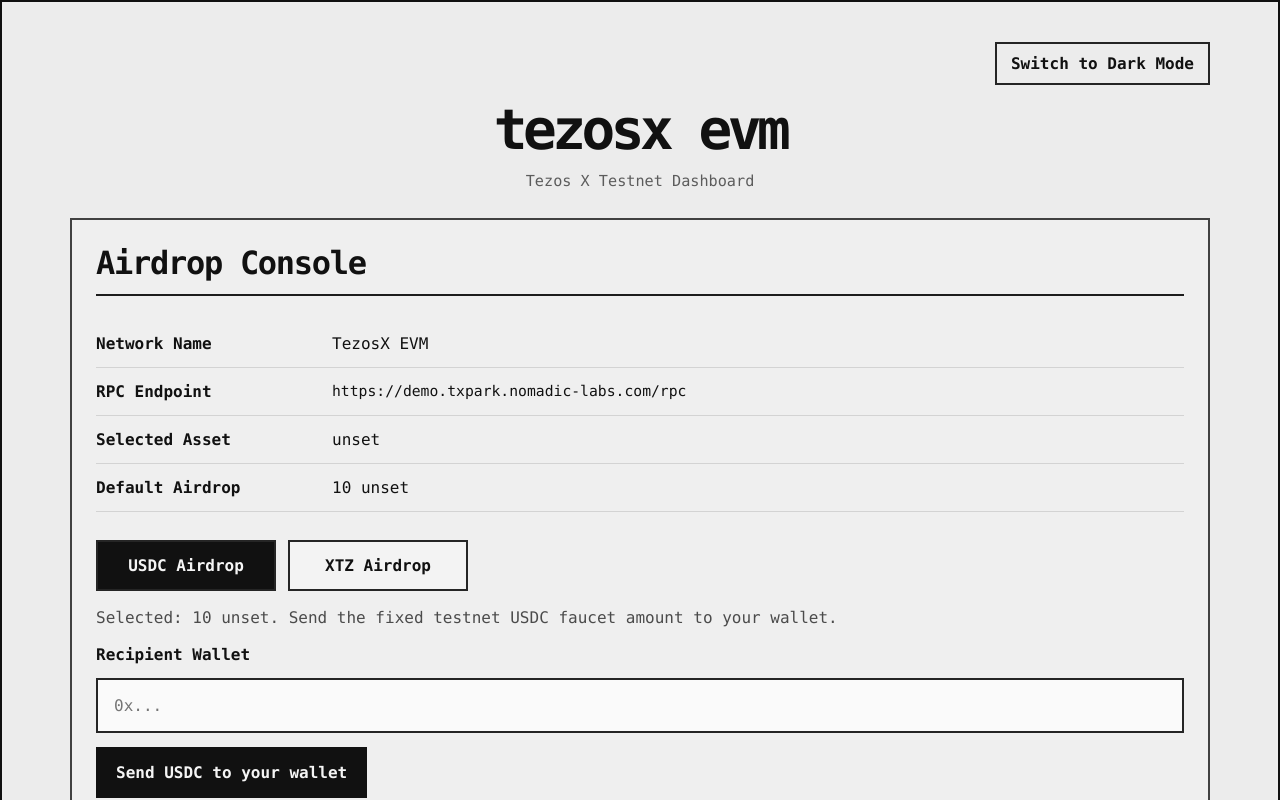
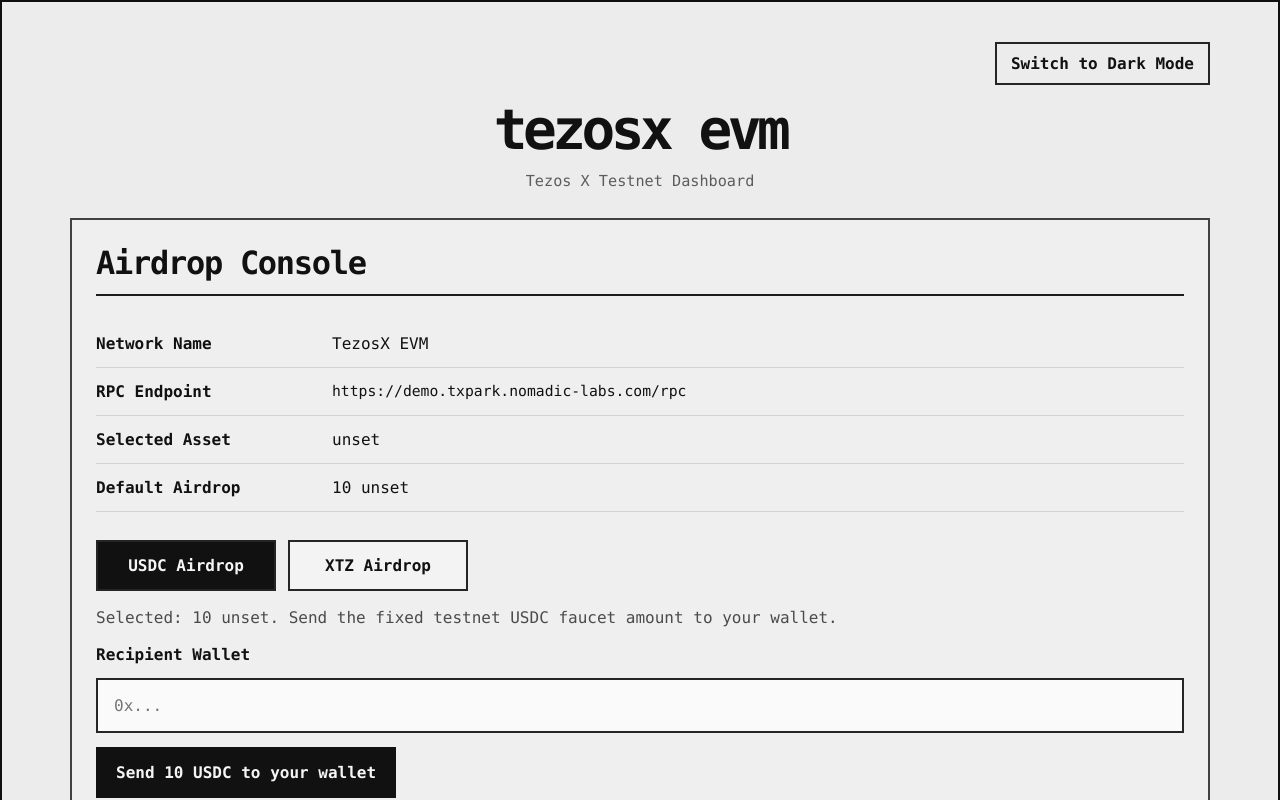
Before and after one commit to trilitech/tezosx-evm-usdc-airdrop, a Next.js app: page / in a window 1280 px wide. Shown: the top 800 px of the page. Built offline with nearby package versions, Linux system fonts and the light colour scheme; no server answers.

Commit message:
Clarify faucet button labels.
Update the asset-specific action buttons to include the selected airdrop amount so users can clearly see what will be sent to their wallet before submitting.

```diff
--- a/src/app/page.tsx
+++ b/src/app/page.tsx
@@ -187,8 +187,8 @@
               {isSubmitting
                 ? "Sending..."
                 : selectedAsset === "xtz"
-                  ? "Send XTZ to your wallet"
-                  : "Send USDC to your wallet"}
+                  ? `Send ${activeAsset.amount} XTZ to your wallet`
+                  : `Send ${activeAsset.amount} USDC to your wallet`}
             </button>
           </form>
 
```
